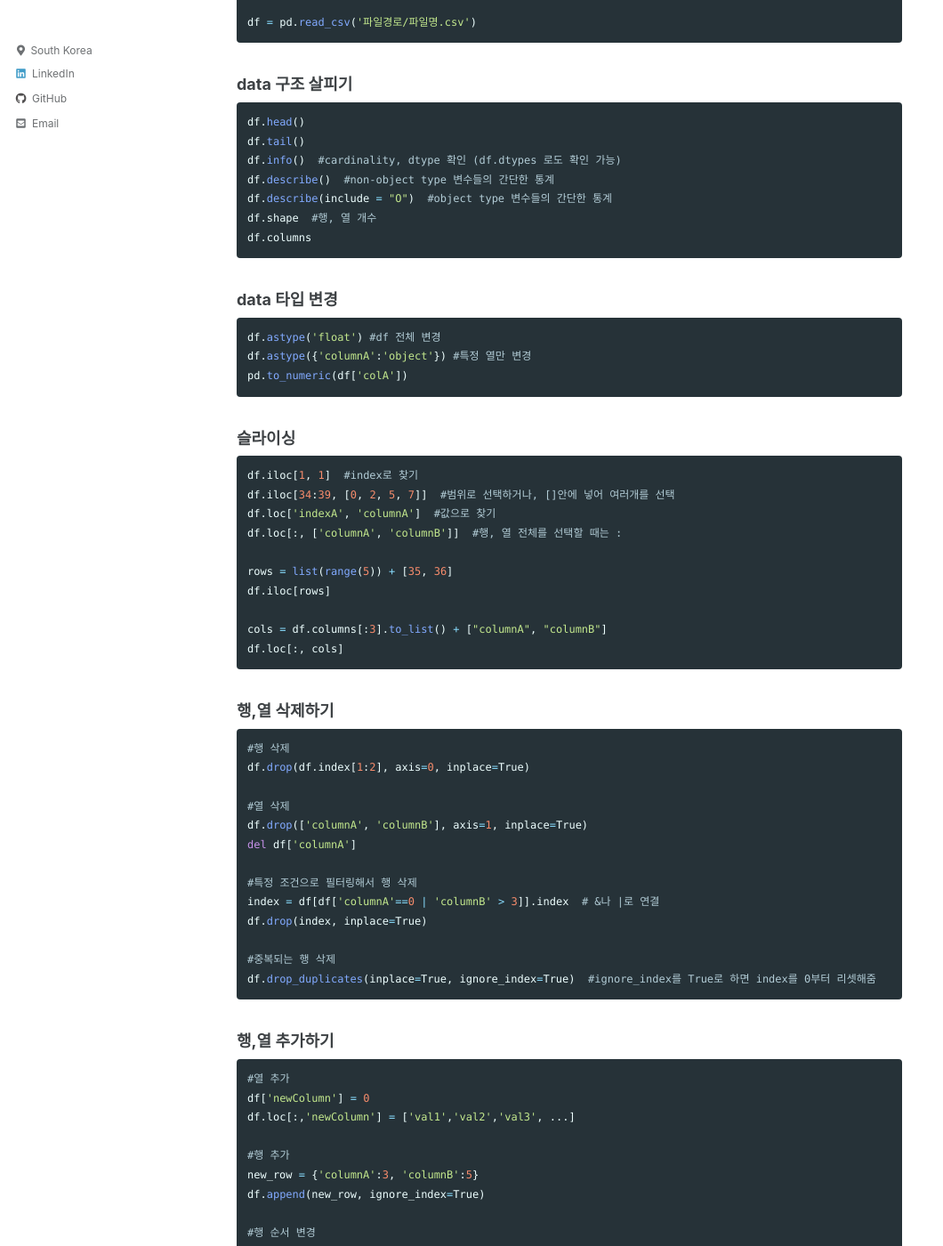
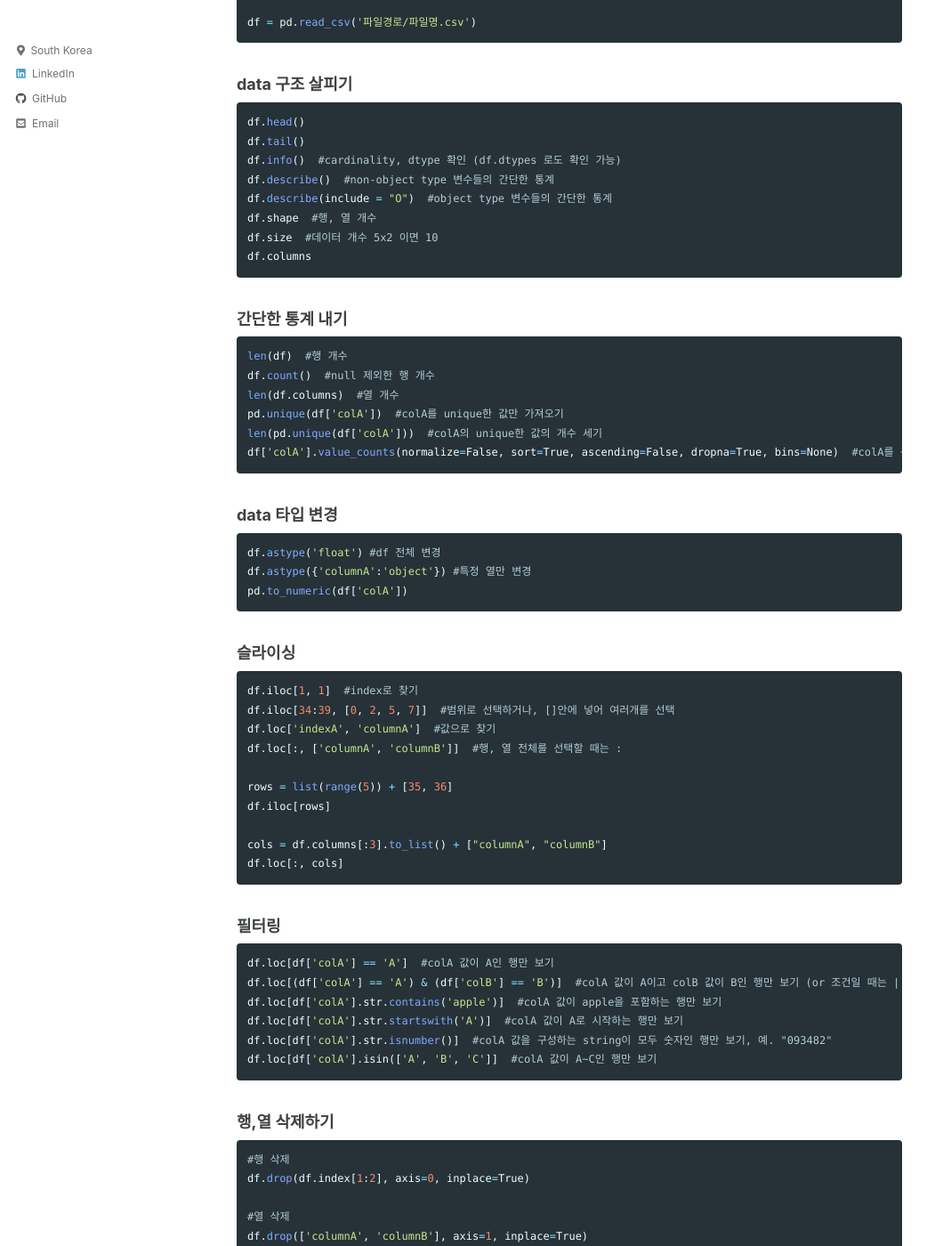
Before and after one commit to amoryoungakim/amoryoungakim.github.io, a Jekyll site: the page built from _posts/2021-01-22-how-to-use-Pandas.md, in a window 1280 px wide and 1400 px high, scrolled down 284 px. Shown: the whole window at 89% size, without its empty margins (0-1060 px from the left). Built offline with Jekyll 4.4.1, drawn with Linux system fonts in a browser that asks for light colours; cached includes are drawn as plain includes; comment, search, counter and statistics services are not loaded; some of the changed text lies outside the part shown.

Commit message:
Update 2021-01-22-how-to-use-Pandas.md

````diff
--- a/_posts/2021-01-22-how-to-use-Pandas.md
+++ b/_posts/2021-01-22-how-to-use-Pandas.md
@@ -24,7 +24,19 @@ df.info()  #cardinality, dtype 확인 (df.dtypes 로도 확인 가능)
 df.describe()  #non-object type 변수들의 간단한 통계
 df.describe(include = "O")  #object type 변수들의 간단한 통계
 df.shape  #행, 열 개수
+df.size  #데이터 개수 5x2 이면 10
 df.columns
+```
+
+### 간단한 통계 내기
+
+```python
+len(df)  #행 개수
+df.count()  #null 제외한 행 개수
+len(df.columns)  #열 개수
+pd.unique(df['colA'])  #colA를 unique한 값만 가져오기
+len(pd.unique(df['colA']))  #colA의 unique한 값의 개수 세기
+df['colA'].value_counts(normalize=False, sort=True, ascending=False, dropna=True, bins=None)  #colA를 구성하는 값들이 총 몇 번 출현하는지 빈도 세기
 ```
 
 ### data 타입 변경
@@ -48,6 +60,17 @@ df.iloc[rows]
 
 cols = df.columns[:3].to_list() + ["columnA", "columnB"]
 df.loc[:, cols]
+```
+
+### 필터링
+
+```python
+df.loc[df['colA'] == 'A']  #colA 값이 A인 행만 보기
+df.loc[(df['colA'] == 'A') & (df['colB'] == 'B')]  #colA 값이 A이고 colB 값이 B인 행만 보기 (or 조건일 때는 | 사용)
+df.loc[df['colA'].str.contains('apple')]  #colA 값이 apple을 포함하는 행만 보기
+df.loc[df['colA'].str.startswith('A')]  #colA 값이 A로 시작하는 행만 보기
+df.loc[df['colA'].str.isnumber()]  #colA 값을 구성하는 string이 모두 숫자인 행만 보기, 예. "093482"
+df.loc[df['colA'].isin(['A', 'B', 'C']]  #colA 값이 A~C인 행만 보기
 ```
 
 ### 행,열 삭제하기
@@ -87,6 +110,7 @@ df = df[['columnB', 'columnA']]  #A,B 순서였던 것을 B,A로 변경
 
 ```python
 df.isnull().sum()  #missing value가 몇 개인지 알아보기
+df[df['colA'].isnull()]  #colA에 missing value가 있는 행만 가져오기
 
 df.dropna(axis=0, inplace=True)  #행을 삭제
 df.dropna(axis=1, inplace=True)  #열을 삭제
@@ -151,3 +175,25 @@ df.groupby('colA').agg({'colB':'count', 'colC':lambda row: ', '.join(row)})
 df.sort_values(by = ['colA','colB'], axis = 0, ascending = True, inplace = True)
 df.sort_index(axis = 0, ascending = True, inplace = True)
 ```
+
+### 값 변경하기
+
+```python
+df.loc[df['colA'] == 'A'] = 'AB'  #colA의 값 중 A를 AB로 변경
+df['colA'] = df['colA'].apply(lambda x: 1 if x=='A' else 0)  #colA의 값이 A면 1로 바꾸고 아니면 0으로 바꿈
+df['colA'] = df['colA'].apply(lambda x: 'alpha' if x=='A' else 'beta' if x=='B' else x)  #colA의 값이 A면 alpha로 바꾸고 B면 beta로 그외는 그냥 유지
+```
+
+### Index 변경
+
+```python
+df.set_index('colA')  #index를 colA로 변경
+df.reset_index()  #index를 0부터 순서대로 다시 매겨줌 (일부 행을 drop시킨 뒤 종종 사용)
+```
+
+### 기타 세팅값
+
+```python
+pd.set_option('display.max_row', 100)  #행을 최대 100개까지 표시
+pd.set_option('display.max_columns', 100)  #열을 최대 100개까지
+```
````
